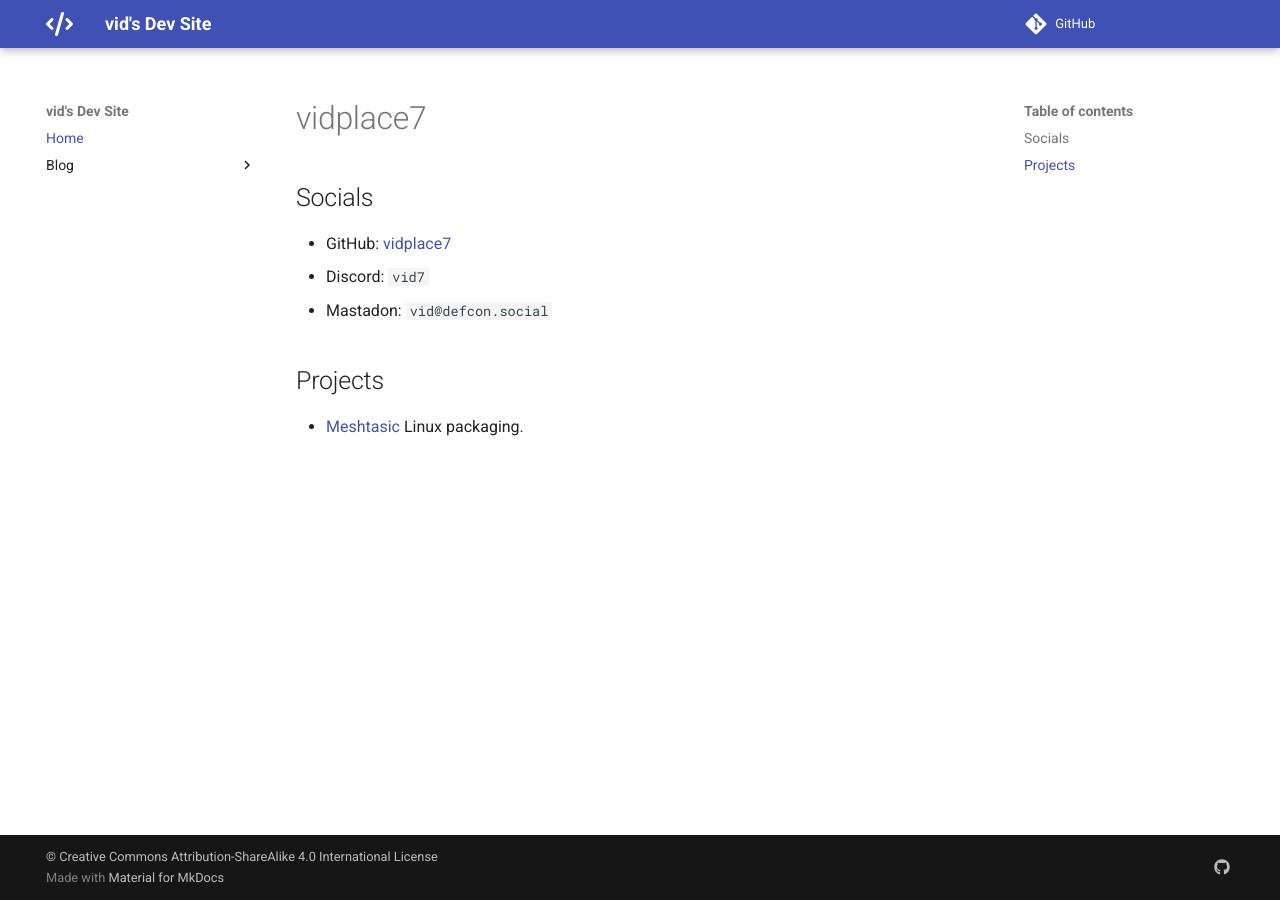
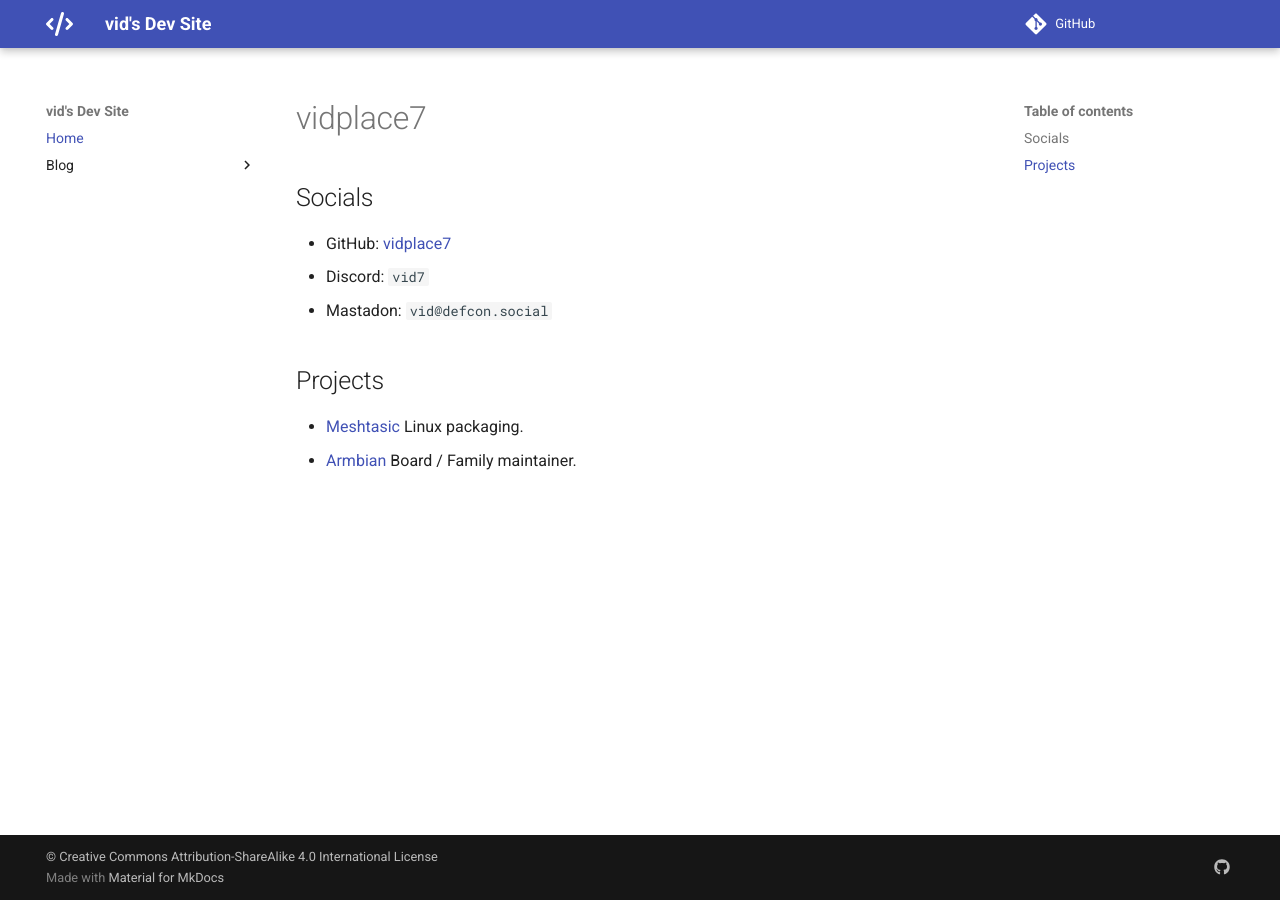
Before and after one commit to vidplace7/vidplace7.github.io, an MkDocs documentation site: the page built from docs/index.md, in a window 1280 px wide. Built offline with MkDocs 1.6.1 and Material for MkDocs 9.7.7, drawn with Linux system fonts in a browser that asks for light colours; comment, search, counter and statistics services are not loaded.

Commit message:
mkdocs-material 9.7.6

```diff
--- a/docs/index.md
+++ b/docs/index.md
@@ -9,3 +9,4 @@
 ## Projects
 
 - [Meshtasic](https://meshtastic.org) Linux packaging.
+- [Armbian](https://www.armbian.com/) Board / Family maintainer.
--- a/requirements.txt
+++ b/requirements.txt
@@ -1 +1 @@
-mkdocs-material[imaging]==9.7.2
+mkdocs-material[imaging]==9.7.6
```
